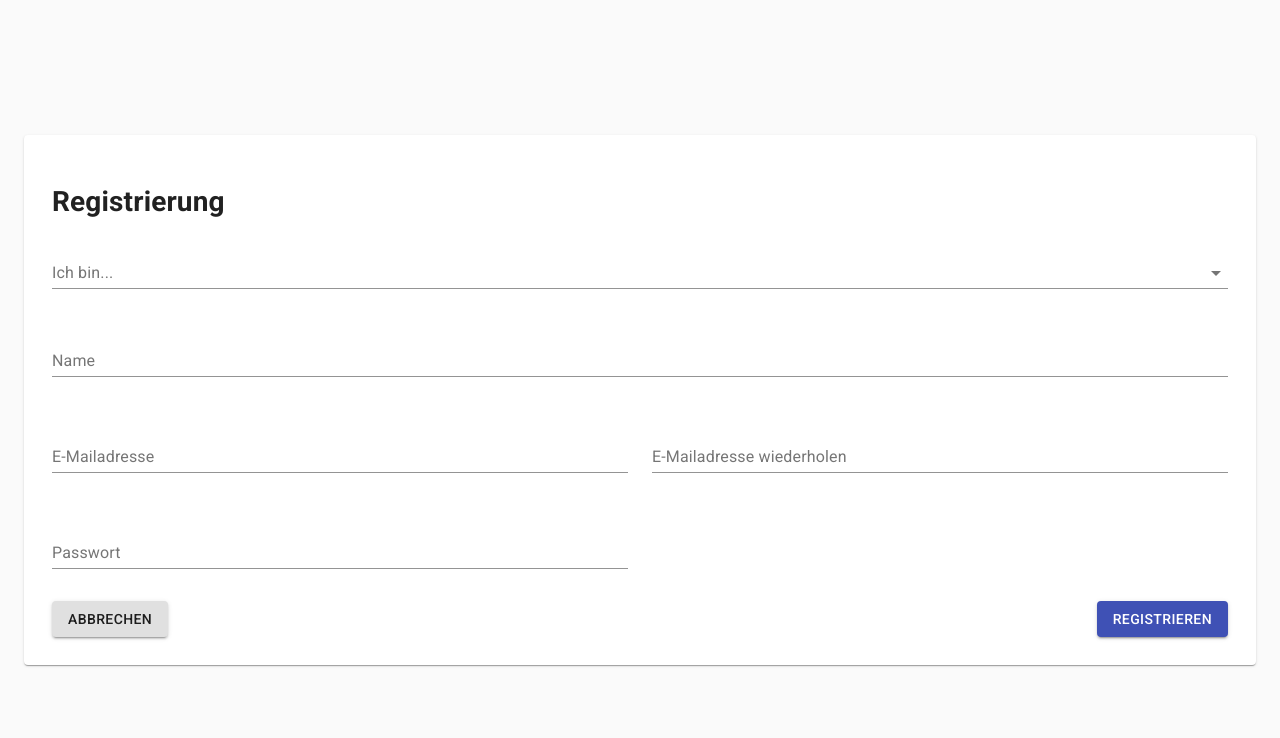
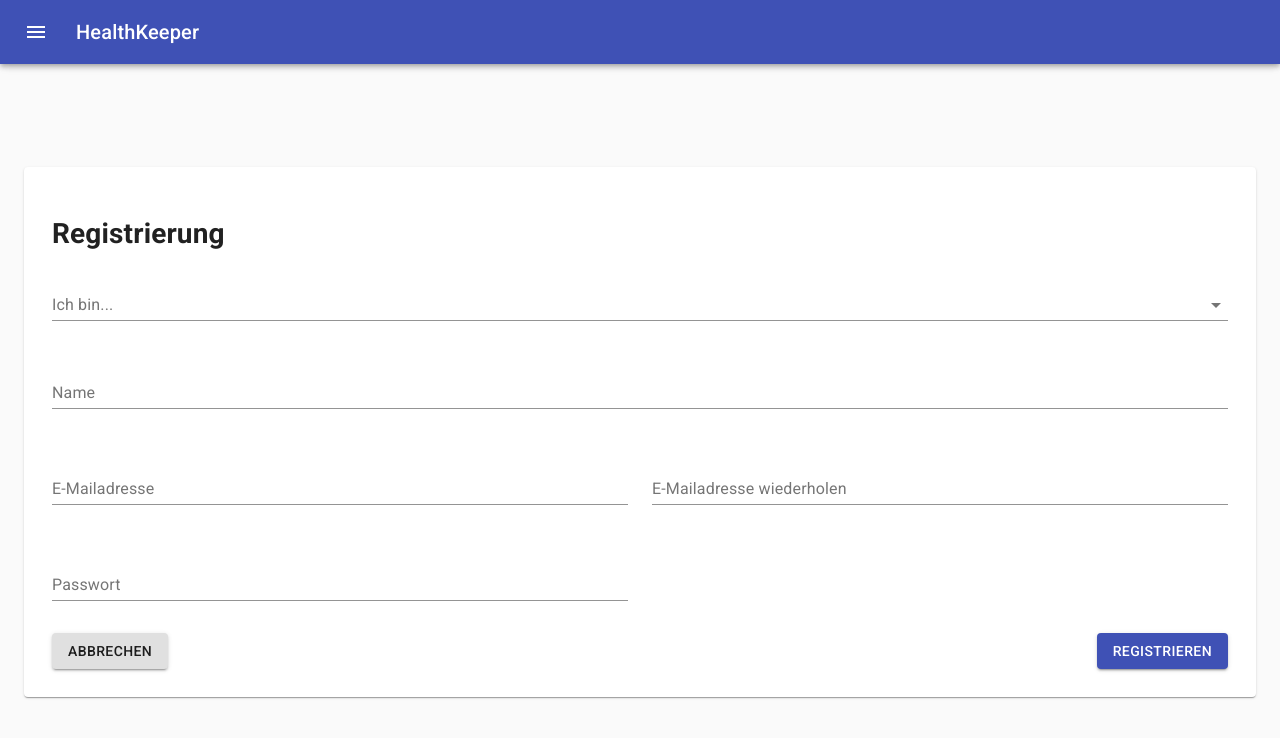
Before and after one commit to embiem/WirVsVirus, a React (Create React App) app in the folder frontend/: page /register in a window 1280 px wide. Shown: the top 738 px of the page. Built offline with nearby package versions, Linux system fonts and the light colour scheme.

Commit message:
Header and Offcanvas-Navigation

```diff
--- a/frontend/package.json
+++ b/frontend/package.json
@@ -11,12 +11,14 @@
     "@testing-library/react": "^9.3.2",
     "@testing-library/user-event": "^7.1.2",
     "apollo-boost": "^0.4.7",
+    "clsx": "^1.1.0",
     "graphql": "^14.6.0",
     "react": "^16.13.1",
     "react-dom": "^16.13.1",
     "react-scripts": "3.4.0"
   },
   "devDependencies": {
+    "eslint-config-airbnb-base": "^14.1.0",
     "graphql-faker": "^2.0.0-rc.17",
     "node-sass": "^4.13.1"
   },
--- a/frontend/src/App.js
+++ b/frontend/src/App.js
@@ -1,18 +1,24 @@
-import React from "react";
-import CssBaseline from "@material-ui/core/CssBaseline";
-import { Router } from "@reach/router";
+import React from 'react';
+import CssBaseline from '@material-ui/core/CssBaseline';
+import { Router } from '@reach/router';
 
-import Home from "./Home";
-import "./App.css";
+import './App.css';
+
+import Header from './components/Header/Header';
+import Home from './Home';
 import RegisterPage from './pages/Register/Register';
+import CreateInvitationPage from './pages/CreateInvitation/CreateInvitation';
 
 function App() {
   return (
     <>
       <CssBaseline />
+      <Header />
+
       <Router>
         <Home path="/" />
         <RegisterPage path="/register" />
+        <CreateInvitationPage path="/hospital/create-invitation" />
       </Router>
     </>
   );
--- /dev/null
+++ b/frontend/src/components/Header/Header.js
@@ -0,0 +1,99 @@
+import {
+  AppBar, Divider, Drawer, IconButton, List, ListItem, ListItemText, Toolbar, Typography, ListItemIcon,
+} from '@material-ui/core';
+import { makeStyles } from '@material-ui/core/styles';
+import {
+  Inbox as InboxIcon, Mail as MailIcon, Menu,
+} from '@material-ui/icons';
+import clsx from 'clsx';
+import React, { useState } from 'react';
+import { Link as RouterLink } from '@reach/router';
+import styles from './Header.module.scss';
+
+const useStyles = makeStyles((theme) => ({
+  root: {
+    flexGrow: 1,
+  },
+  menuButton: {
+    marginRight: theme.spacing(2),
+  },
+  title: {
+    flexGrow: 1,
+  },
+}));
+
+const Header = () => {
+  const classes = useStyles();
+  const [offcanvasOpen, setOffcanvasOpen] = useState(false);
+
+  const toggleDrawer = (open) => (event) => {
+    if (event.type === 'keydown' && (event.key === 'Tab' || event.key === 'Shift')) {
+      return;
+    }
+
+    setOffcanvasOpen(open);
+  };
+
+  const list = () => (
+    <div
+      className={clsx(classes.list)}
+      role="presentation"
+      onClick={toggleDrawer(false)}
+      onKeyDown={toggleDrawer(false)}
+    >
+      <List>
+        {[
+          { url: '/', title: 'Login' },
+          { url: '/register', title: 'Registrieren' },
+          { url: '/', title: 'Kliniken-Dashboard' },
+          { url: '/', title: 'HelferInnen-Dashboard' },
+          { url: '/hospital/create-invitation', title: 'Ausschreibung erstellen' },
+        ].map((item) => (
+          <RouterLink to={item.url} key={item.title} className={styles.offcanvasLink}>
+            <ListItem button>
+                <ListItemText primary={item.title} />
+            </ListItem>
+          </RouterLink>
+        ))}
+      </List>
+      <Divider />
+      {/* DUMMY STUFF */}
+      <List>
+        {['All mail', 'Trash', 'Spam'].map((text, index) => (
+          <ListItem button key={text}>
+            <ListItemIcon>{index % 2 === 0 ? <InboxIcon /> : <MailIcon />}</ListItemIcon>
+            <ListItemText primary={text} />
+          </ListItem>
+        ))}
+      </List>
+    </div>
+  );
+
+  return (
+    <>
+      <AppBar position="fixed" className={styles.header}>
+        <Toolbar>
+          <IconButton
+            edge="start"
+            className={classes.menuButton}
+            color="inherit"
+            aria-label="menu"
+            onClick={toggleDrawer(true)}
+            onKeyDown={toggleDrawer(true)}
+          >
+            <Menu />
+          </IconButton>
+          <Typography variant="h6" className={classes.title}>
+            HealthKeeper
+          </Typography>
+        </Toolbar>
+      </AppBar>
+
+      <Drawer open={offcanvasOpen} onClose={toggleDrawer(false)}>
+        {list()}
+      </Drawer>
+    </>
+  );
+};
+
+export default Header;
--- /dev/null
+++ b/frontend/src/components/Header/Header.module.scss
@@ -0,0 +1,10 @@
+.header {
+  + * {
+    padding-top: 64px;
+  }
+}
+
+.offcanvasLink {
+  text-decoration: none;
+  color: inherit;
+}
--- /dev/null
+++ b/frontend/src/pages/CreateInvitation/CreateInvitation.js
@@ -0,0 +1,7 @@
+import React from 'react';
+
+const createInvitationPage = () => (
+    <h1>Ausschreibung erstellen</h1>
+);
+
+export default createInvitationPage;
```
Also changed, not shown: frontend/src/index.js (+10 -10 lines), frontend/.eslintrc.js, frontend/src/App.css (line endings or trailing spaces), 1 other file (tests, documents, lock files or other folders).
